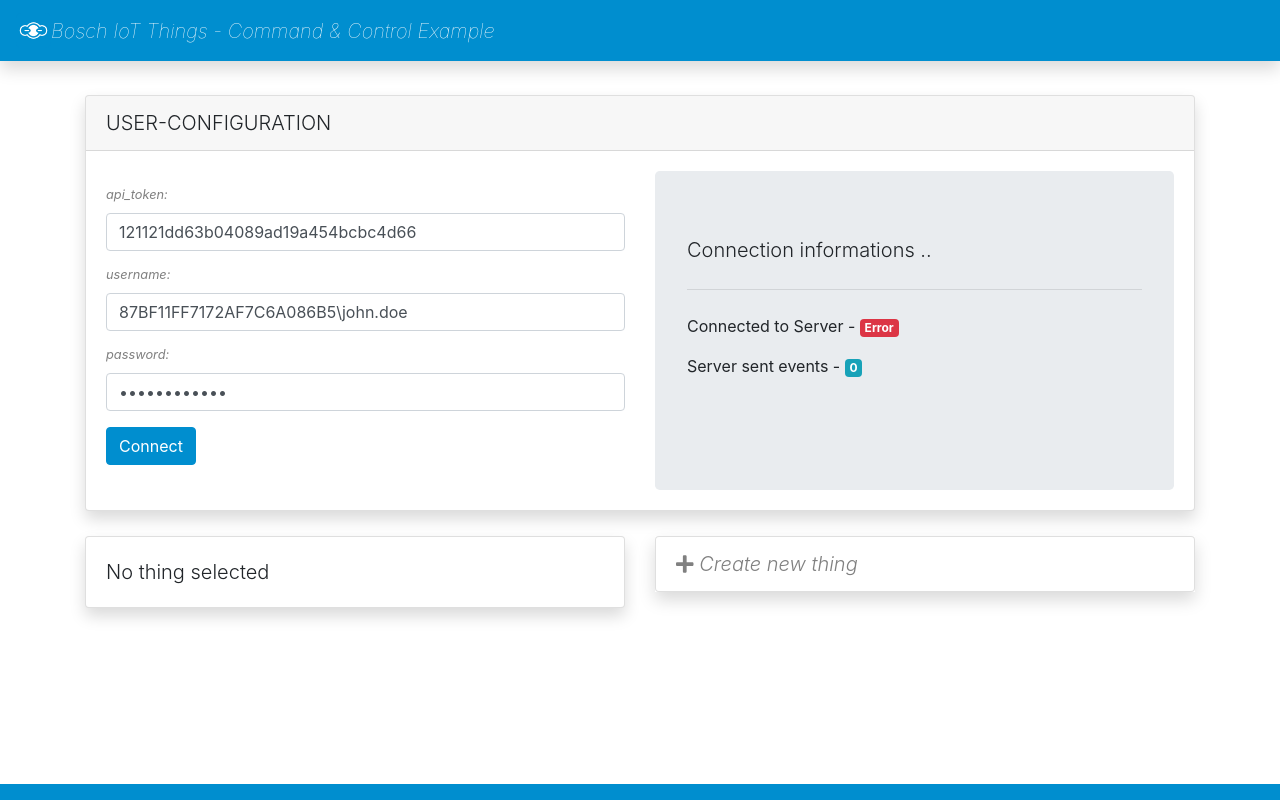
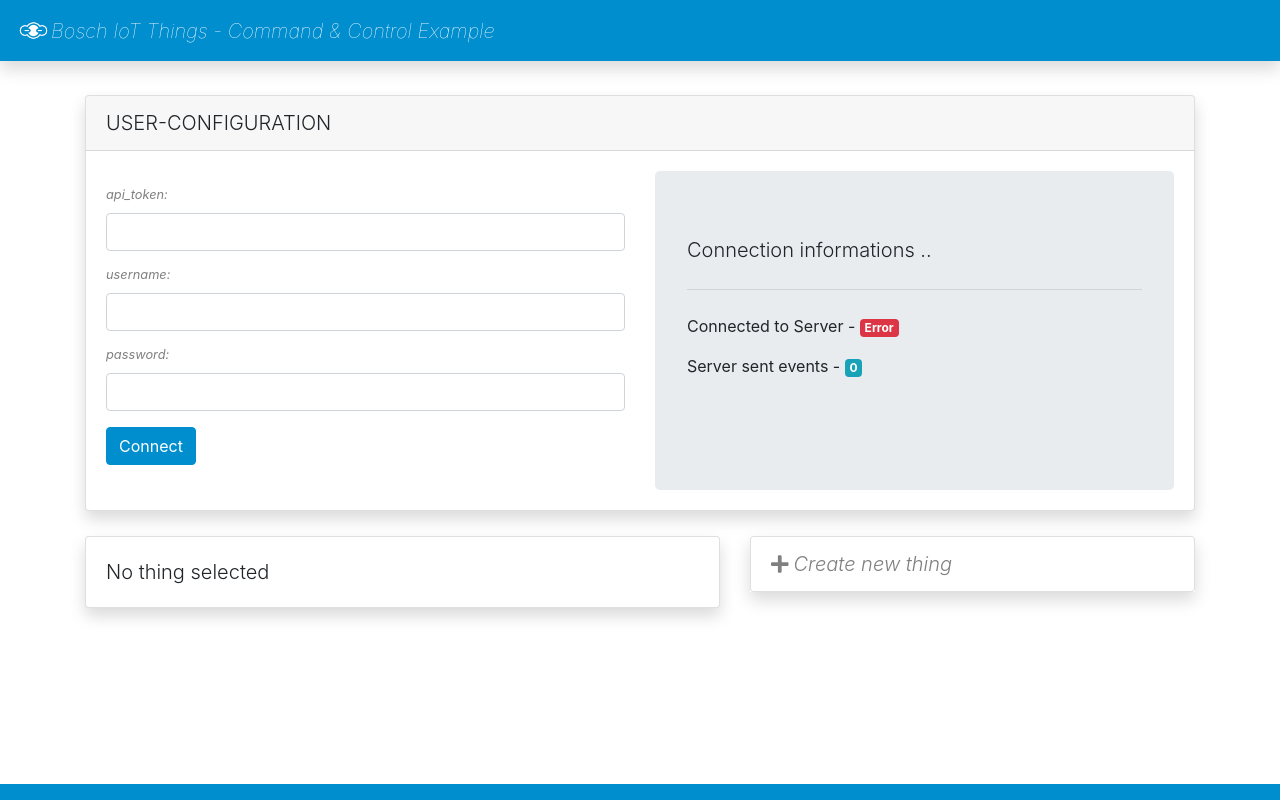
Before and after one commit to bosch-io/iot-things-examples, a Vue app in the folder octopus-bidirectional/iot-frontend/: page / in a window 1280 px wide. Built offline with nearby package versions, Linux system fonts and the light colour scheme.

Commit message:
refactorign

```diff
--- a/octopus-bidirectional/iot-frontend/src/App.vue
+++ b/octopus-bidirectional/iot-frontend/src/App.vue
@@ -3,11 +3,9 @@
     <nav class="navbar fixed-top navbar-light bg-primary shadow">
       <a class="navbar-brand" href="#">
         <div class="flex-container">
-                <img src="../public/visual.png" width="35" height="35" alt="">
+          <img src="../public/visual.png" width="35" height="35" alt>
           <span class="text-white">
-                  <i>
-                    Bosch IoT Things - Command & Control Example
-                  </i>
+            <i>Bosch IoT Things - Command & Control Example</i>
           </span>
         </div>
       </a>
@@ -19,16 +17,15 @@
         </div>
       </div>
       <div class="row" style="margin-top: 25px">
-                <div class="col-lg-6">
+        <div class="col-lg-7">
           <ModifyThing></ModifyThing>
         </div>
-                <div class="col-lg-6">
+        <div class="col-lg-5">
           <ThingList></ThingList>
         </div>
       </div>
     </div>
-            <nav class="navbar fixed-bottom navbar-light bg-primary" style="margin-top: 25px">
-        </nav>
+    <nav class="navbar fixed-bottom navbar-light bg-primary" style="margin-top: 25px"></nav>
   </div>
 </template>
 
--- a/octopus-bidirectional/iot-frontend/src/components/ModifyThing.vue
+++ b/octopus-bidirectional/iot-frontend/src/components/ModifyThing.vue
@@ -145,7 +145,7 @@
       this.$store
         .dispatch("sendMessage", this.message)
         .then(res => {
-          this.showAlert(true, "sendMessage", "Device got Message.");
+          this.showAlert(true, "sendMessage", "Device got message.");
           this.dispatch("getAllThings");
         })
         .catch(err => {
--- a/octopus-bidirectional/iot-frontend/src/components/ThingList.vue
+++ b/octopus-bidirectional/iot-frontend/src/components/ThingList.vue
@@ -1,27 +1,29 @@
 /* eslint-disable */
 
 <template>
-
   <div class="list-group shadow">
-        <a v-bind:key="item.thingId" v-for="item in items" @click="select(item, $event)" href="#/" :class="item.thingId === isActiveId ? cssIsActive : cssIsNotActive">
+    <a
+      v-bind:key="item.thingId"
+      v-for="item in items"
+      @click="select(item, $event)"
+      href="#/"
+      :class="item.thingId === isActiveId ? cssIsActive : cssIsNotActive"
+    >
       <div class="d-flex w-100 justify-content-between">
         <h5 class="mb-1">{{ item.thingId }}</h5>
-            <small>{{ item.policyId }}</small>
+        <!-- <small>{{ item.policyId }}</small> -->
       </div>
-            <p class="mb-1" >{{ item.attributes.type || 'no type' }}</p>
+      <!-- <p class="mb-1">{{ item.attributes.type || 'no type' }}</p> -->
     </a>
     <div class="list-group-item disabled-list-item">
       <div>
         <span class="lead">
-                  <font-awesome-icon icon="plus" />
-                    <i>
-                      Create new thing
-                    </i>
+          <font-awesome-icon style="margin-right: 5px;" icon="plus"/>
+          <i>Create new thing</i>
         </span>
       </div>
     </div>
   </div>
-
 </template>
 
 <script>
--- a/octopus-bidirectional/iot-frontend/src/store/index.js
+++ b/octopus-bidirectional/iot-frontend/src/store/index.js
@@ -8,11 +8,10 @@
 const store = new Vuex.Store({
   state: {
     connection: {
-      http_endpoint: "https://things-int.s-apps.de1.bosch-iot-cloud.com",
-      api_token: "121121dd63b04089ad19a454bcbc4d66",
-      solution_id: "8de86d77-526c-46e5-8856-4fc39b8eb067",
-      username: "87BF11FF7172AF7C6A086B5\\john.doe",
-      password: "john.doePw2!"
+      http_endpoint: "https://things.s-apps.de1.bosch-iot-cloud.com",
+      api_token: "",
+      username: "",
+      password: ""
     },
     items: [],
     selected: "No thing selected",
--- a/octopus-bidirectional/iot-frontend/src/utils/bus.js
+++ b/octopus-bidirectional/iot-frontend/src/utils/bus.js
@@ -50,7 +50,8 @@
         );
       });
       this.source.forEach(element => {
-        element.onmessage = () => {
+        element.onmessage = res => {
+          console.log(res);
           this.vue.$store.commit("incrementTelemetryCount");
           this.vue.$store.dispatch("telemetryUpdate");
         };
```
Lines whose indentation alone changed are shown as unchanged.
